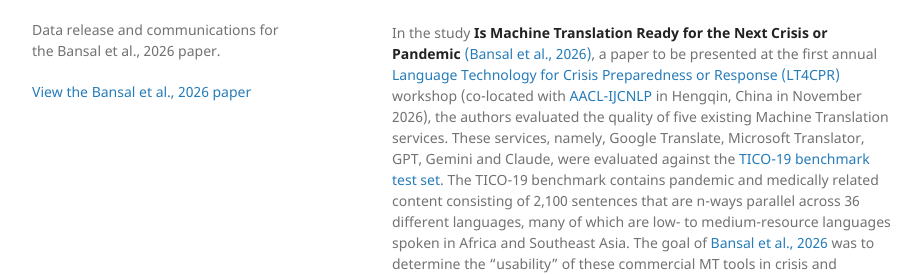
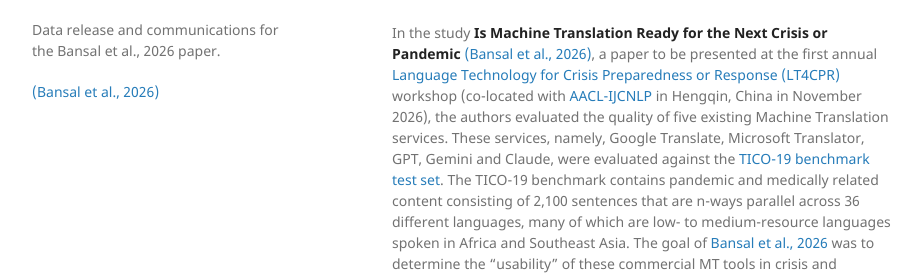
Before and after one commit to mt-crisis-ready/mt-crisis-ready.github.io, a Jekyll site: the page built from index.md, in a window 1280 px wide. Shown: the part 182-457 px from the top of the page, without its empty margins (178-1101 px from the left). Built offline with Jekyll 4.4.1, drawn with Linux system fonts in a browser that asks for light colours.

Commit message:
Minor text changes in default.html

```diff
--- a/_layouts/default.html
+++ b/_layouts/default.html
@@ -28,7 +28,7 @@
         {% endif %}
 
         {% if site.github.is_user_page %}
-        <p class="view"><a href="https://arxiv.org/abs/2601.10082">View the Bansal et al., 2026 paper</a></p>
+        <p class="view"><a href="https://arxiv.org/abs/2601.10082">(Bansal et al., 2026)</a></p>
         {% endif %}
 <!--
         {% if site.show_downloads %}
```
